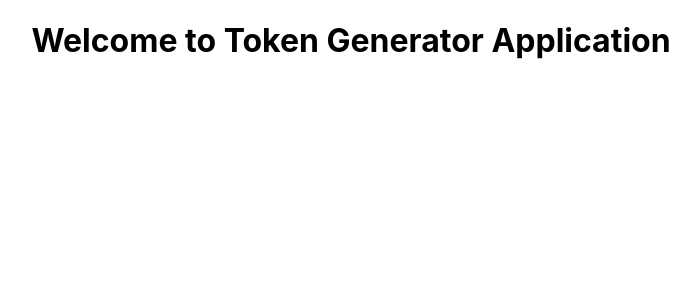
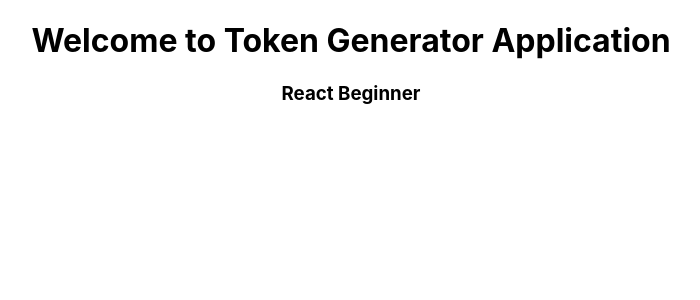
Before and after one commit to saquib07/token-generator, a React (Create React App) app: page / in a window 1280 px wide. Shown: the top 300 px of the page, without its empty margins (289-989 px from the left). Built offline with nearby package versions, Linux system fonts and the light colour scheme.

Commit message:
updated an h3 tag for checking purpose

```diff
--- a/package.json
+++ b/package.json
@@ -1,4 +1,5 @@
 {
+  "homepage": "https://saquib07.github.io/token-generator",
   "name": "tokengenerator",
   "version": "0.1.0",
   "private": true,
@@ -13,6 +14,8 @@
   },
   "scripts": {
     "start": "react-scripts start",
+    "predeploy": "npm run build",
+    "deploy": "gh-pages -d build",
     "build": "react-scripts build",
     "test": "react-scripts test",
     "eject": "react-scripts eject"
--- a/src/App.js
+++ b/src/App.js
@@ -4,6 +4,7 @@ function App() {
   return (
     <div className="App">
       <h1>Welcome to Token Generator Application</h1>
+      <h3>React Beginner</h3>
     </div>
   );
 }
```
